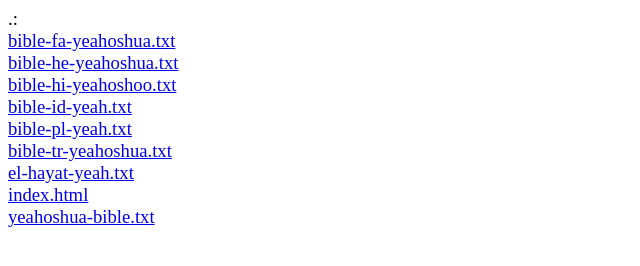
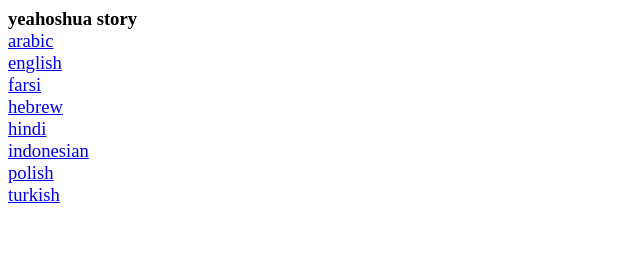
Before and after one commit to yeahoshua/yeahoshua.github.io, a plain HTML site: page index.html in a window 1280 px wide. Shown: the whole page, without its empty margins (0-640 px from the left). Drawn offline with Linux system fonts and the light colour scheme.

Commit message:
yeahoshua story

```diff
--- a/index.html
+++ b/index.html
@@ -1,13 +1,13 @@
 <html><style>body { font-size: 14pt; width: 400pt; } </style>
-<body>
-<span id=".:">.:</span><br/>
-<a href="./bible-fa-yeahoshua.txt">bible-fa-yeahoshua.txt</a><br/>
-<a href="./bible-he-yeahoshua.txt">bible-he-yeahoshua.txt</a><br/>
-<a href="./bible-hi-yeahoshoo.txt">bible-hi-yeahoshoo.txt</a><br/>
-<a href="./bible-id-yeah.txt">bible-id-yeah.txt</a><br/>
-<a href="./bible-pl-yeah.txt">bible-pl-yeah.txt</a><br/>
-<a href="./bible-tr-yeahoshua.txt">bible-tr-yeahoshua.txt</a><br/>
-<a href="./el-hayat-yeah.txt">el-hayat-yeah.txt</a><br/>
-<a href="./index.html">index.html</a><br/>
-<a href="./yeahoshua-bible.txt">yeahoshua-bible.txt</a><br/>
+  <body>
+    <b>yeahoshua story</b><br/>
+    <a href="./el-hayat-yeah.txt">arabic</a><br/>
+    <a href="./yeahoshua-bible.txt">english</a><br/>
+    <a href="./bible-fa-yeahoshua.txt">farsi</a><br/>
+    <a href="./bible-he-yeahoshua.txt">hebrew</a><br/>
+    <a href="./bible-hi-yeahoshoo.txt">hindi</a><br/>
+    <a href="./bible-id-yeah.txt">indonesian</a><br/>
+    <a href="./bible-pl-yeah.txt">polish</a><br/>
+    <a href="./bible-tr-yeahoshua.txt">turkish</a><br/>
+  </body>
 </body></html>
```
